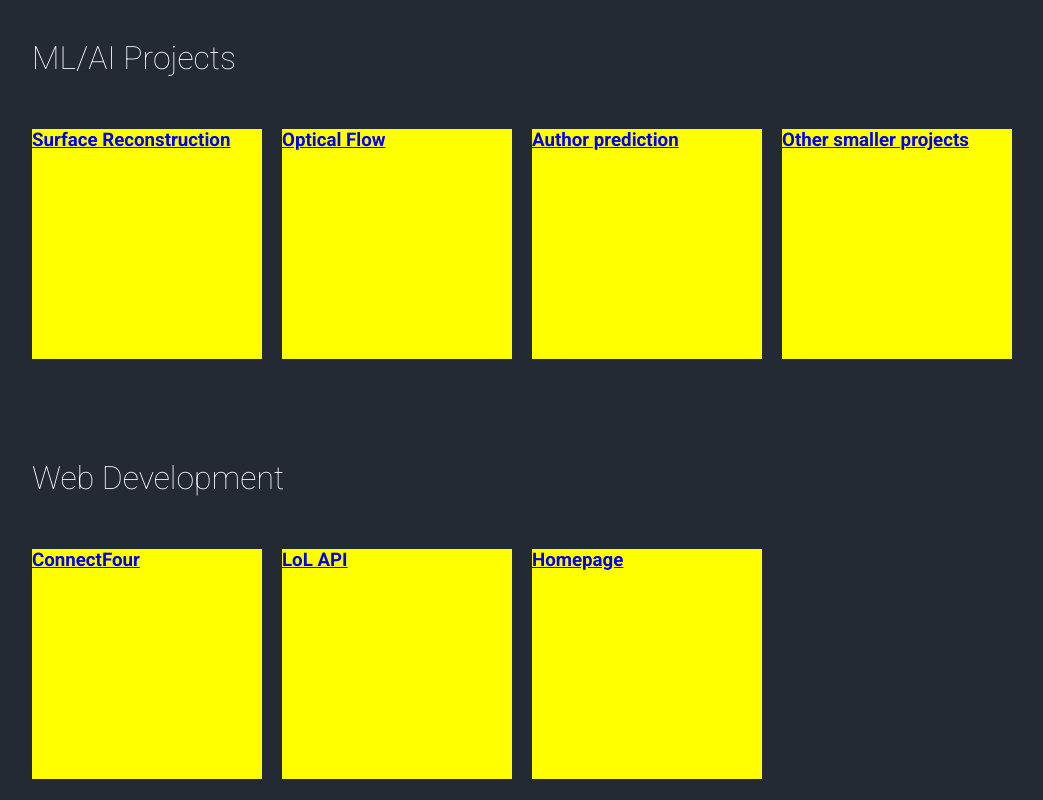
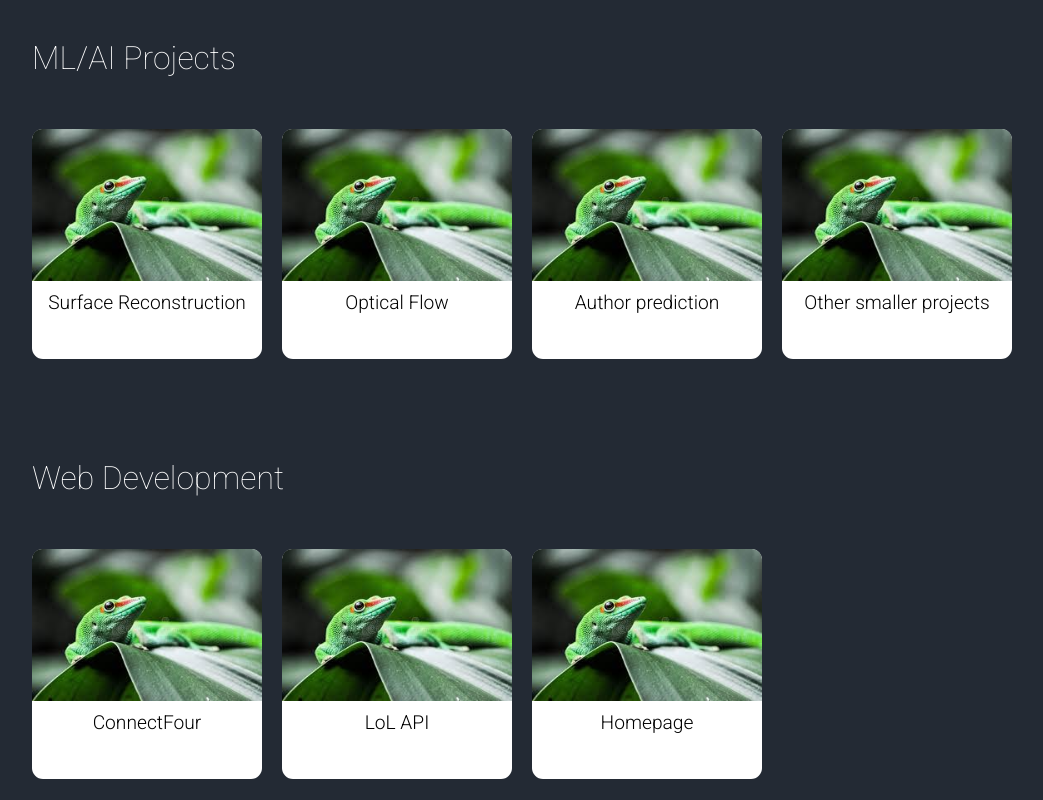
Before and after one commit to municola/homepage, a React (Create React App) app: page / in a window 1280 px wide. Shown: the part 2120-2920 px from the top of the page, without its empty margins (82-1125 px from the left). Built offline with nearby package versions, Linux system fonts and the light colour scheme.

Commit message:
project picture and likes

```diff
--- a/src/components/ProjectSection/Card.js
+++ b/src/components/ProjectSection/Card.js
@@ -1,11 +1,13 @@
 import React, {Component} from 'react';
-import {CardItem} from './ProjectElements'
+import {CardItem, CardImg, CardTitle} from './ProjectElements'
+import picture from '/home/nicolas/git/nicolasmuntwyler/src/images/geko.jpeg'
 
 class Card extends Component {
     render() {
         return (
             <CardItem to={this.props.data.path}>
-                <h3>{this.props.data.title}</h3>
+                <CardImg src={picture} />
+                <CardTitle>{this.props.data.title}</CardTitle>
             </CardItem>
         );
     }
--- a/src/components/ProjectSection/ProjectElements.js
+++ b/src/components/ProjectSection/ProjectElements.js
@@ -76,18 +76,29 @@ export const WebTitleFont = styled.h1`
 `
 
 export const CardItem = styled(LinkH)`
-    background: yellow;
+    background: white;
+    border-radius: 11px;
     height: 230px;
     width: 230px;
+    text-decoration: none;
+    display: flex;
+    flex-direction: column;
 
     &:hover {
-
         background: red;
     }
 `
-export const CardItemLink = styled(LinkR)`
 
+export const CardImg = styled.img`
+    width: 100%;
+    border-radius: 10px 10px 0px 00px;
+    //filter: blur(1.5px);
 `
-export const CardImg = styled.img`
 
+export const CardTitle = styled.p`
+    margin-top: 10px;
+    font-weight: 300;
+    font-size: 1.2rem;
+    color: black;
+    align-self: center;
 `
--- /dev/null
+++ b/src/components/SingleProject/singleProjectElements.js
@@ -0,0 +1,50 @@
+import styled from 'styled-components'
+
+export const ProjecContainer = styled.div`
+    background: #232a34;
+    min-height: calc(100vh - 80px);
+    display: flex;
+    justify-content: center;
+`
+
+export const ProjectWrapper = styled.div`
+    width: 100%;
+    padding: 0 24px;
+    max-width: 1100px;
+    margin-top: 100px;
+`
+
+export const Title = styled.h1`
+    color: #fff;
+    font-weight: 100;
+    padding-bottom: 5px;
+`
+
+export const Date = styled.p`
+    color: grey;
+`
+
+export const Course = styled.p`
+    color: grey;
+`
+
+export const Text = styled.p`
+    color: #fff;
+    font-weight: 100;
+    font-size: 1.2rem;
+`
+export const Link = styled.a`
+    margin-right: 10px;
+    font-weight: 100;
+    text-decoration: none;
+    color: white;
+    padding: 5px;
+    border: 1px solid white;
+    border-radius: 5px;
+
+    &:hover {
+        color: black;
+        background: white;
+        font-weight: 300;
+    }
+`
--- a/src/pages/authorPrediction.js
+++ b/src/pages/authorPrediction.js
@@ -1,10 +1,16 @@
 import React from 'react'
+import {ProjecContainer, ProjectWrapper, Title, Text} from '../components/SingleProject/singleProjectElements'
+
 
 const AuthorPrediction = () => {
     return (
-        <div>
-            <h1>Author prediction</h1>
-        </div>
+        <ProjecContainer>
+            <ProjectWrapper>
+                <Title>Surface Reconstruction from 3D ponint Clouds</Title>
+                <Text>Bachelor Thesis</Text>
+                <Text>Sep 2020 - Mar 2021</Text>
+            </ProjectWrapper>
+        </ProjecContainer>
     )
 }
 
--- a/src/pages/bachelorThesis.js
+++ b/src/pages/bachelorThesis.js
@@ -1,10 +1,28 @@
 import React, {useState} from 'react'
+import {ProjecContainer, ProjectWrapper, Title, Date,
+    Course, Text, Link} from '../components/SingleProject/singleProjectElements'
+import titleImg from '../images/shapes.png'
+import Pdf from '../documents/BachelorThesis.pdf';
 
 const BachelorThesis = () => {
     return (
-        <div>
-            <h1>Surface Reconstruction</h1>
-        </div>
+        <ProjecContainer>
+            <ProjectWrapper>
+                <Title>Surface Reconstruction from 3D ponint Clouds</Title>
+                <Course>Bachelor Thesis</Course>
+                <Date>Sept 2020 - Mar 2021</Date>
+                <br></br>
+                <br></br>
+                <Link href = {Pdf} target = "_blank">PDF</Link>
+                <Link href="https://gitlab.inf.ethz.ch/OU-POLLEFEYS/projects/ddr/ddr" target = "_blank">Code</Link>
+                <br></br>
+                <br></br>
+                <br></br>
+                <img src={titleImg} alt="titleImg" />;
+                <Text>This project was my Bachelor thesis ("ReconRLA: Point-based large-scale Surface Reconstruction from Point Clouds").</Text>
+                <Text>Given an input point cloud we return a 3D mesh reconstruction</Text>
+            </ProjectWrapper>
+        </ProjecContainer>
     )
 }
 
--- a/src/pages/connectFour.js
+++ b/src/pages/connectFour.js
@@ -1,10 +1,16 @@
 import React from 'react'
+import {ProjecContainer, ProjectWrapper, Title, Text} from '../components/SingleProject/singleProjectElements'
+
 
 const ConnectFour = () => {
     return (
-        <div>
-            <h1>Connect Four</h1>
-        </div>
+        <ProjecContainer>
+            <ProjectWrapper>
+                <Title>Surface Reconstruction from 3D ponint Clouds</Title>
+                <Text>Bachelor Thesis</Text>
+                <Text>Sep 2020 - Mar 2021</Text>
+            </ProjectWrapper>
+        </ProjecContainer>
     )
 }
 
--- a/src/pages/hompage.js
+++ b/src/pages/hompage.js
@@ -1,10 +1,15 @@
 import React from 'react'
+import {ProjecContainer, ProjectWrapper, Title, Text} from '../components/SingleProject/singleProjectElements'
 
 const Homepage = () => {
     return (
-        <div>
-            <h1>Homepage</h1>
-        </div>
+        <ProjecContainer>
+            <ProjectWrapper>
+                <Title>Surface Reconstruction from 3D ponint Clouds</Title>
+                <Text>Bachelor Thesis</Text>
+                <Text>Sep 2020 - Mar 2021</Text>
+            </ProjectWrapper>
+        </ProjecContainer>
     )
 }
 
--- a/src/pages/lolAPI.js
+++ b/src/pages/lolAPI.js
@@ -1,10 +1,16 @@
 import React from 'react'
+import {ProjecContainer, ProjectWrapper, Title, Text} from '../components/SingleProject/singleProjectElements'
+
 
 const LolAPI = () => {
     return (
-        <div>
-            <h1>LolAPI</h1>
-        </div>
+        <ProjecContainer>
+            <ProjectWrapper>
+                <Title>Surface Reconstruction from 3D ponint Clouds</Title>
+                <Text>Bachelor Thesis</Text>
+                <Text>Sep 2020 - Mar 2021</Text>
+            </ProjectWrapper>
+        </ProjecContainer>
     )
 }
 
--- a/src/pages/opticalFlow.js
+++ b/src/pages/opticalFlow.js
@@ -1,10 +1,16 @@
 import React from 'react'
+import {ProjecContainer, ProjectWrapper, Title, Text} from '../components/SingleProject/singleProjectElements'
+
 
 const OpticalFlow = () => {
     return (
-        <div>
-            <h1>OpticalFlow</h1>
-        </div>
+        <ProjecContainer>
+            <ProjectWrapper>
+                <Title>Surface Reconstruction from 3D ponint Clouds</Title>
+                <Text>Bachelor Thesis</Text>
+                <Text>Sep 2020 - Mar 2021</Text>
+            </ProjectWrapper>
+        </ProjecContainer>
     )
 }
 
--- a/src/pages/others.js
+++ b/src/pages/others.js
@@ -1,10 +1,16 @@
 import React from 'react'
+import {ProjecContainer, ProjectWrapper, Title, Text} from '../components/SingleProject/singleProjectElements'
+
 
 const Others = () => {
     return (
-        <div>
-            <h1>Others</h1>
-        </div>
+        <ProjecContainer>
+            <ProjectWrapper>
+                <Title>Surface Reconstruction from 3D ponint Clouds</Title>
+                <Text>Bachelor Thesis</Text>
+                <Text>Sep 2020 - Mar 2021</Text>
+            </ProjectWrapper>
+        </ProjecContainer>
     )
 }
 
```
Also changed, not shown: src/images/shapes.png (added), 1 other file (tests, documents, lock files or other folders).
